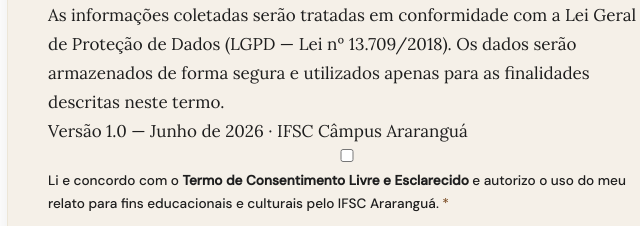
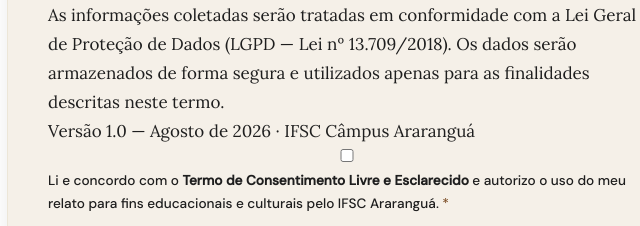
Before and after one commit to augusthos-city/voo-da-memoria, a website: page public/index.html in a window 1280 px wide. Shown: the part 4734-4960 px from the top of the page, 293-933 px from the left. Drawn offline with nearby package versions, Linux system fonts and the light colour scheme; no server answers; a web font is replaced by a local one.

Commit message:
Update index.html

```diff
--- a/public/index.html
+++ b/public/index.html
@@ -247,7 +247,7 @@
           <p><strong>Dados pessoais:</strong><br/>
           As informações coletadas serão tratadas em conformidade com a Lei Geral de Proteção de Dados (LGPD — Lei nº 13.709/2018). Os dados serão armazenados de forma segura e utilizados apenas para as finalidades descritas neste termo.</p>
 
-          <p class="tcle-versao">Versão 1.0 — Junho de 2026 · IFSC Câmpus Araranguá</p>
+          <p class="tcle-versao">Versão 1.0 — Agosto de 2026 · IFSC Câmpus Araranguá</p>
         </div>
       </div>
 
```
